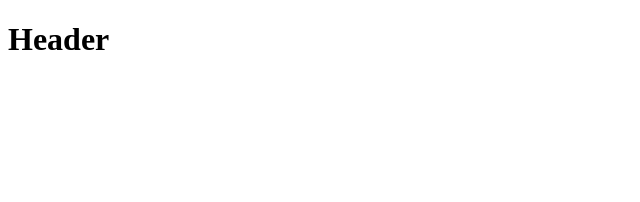
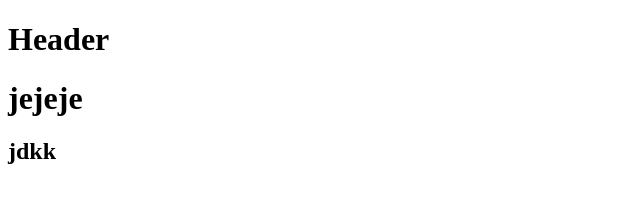
Before and after one commit to anastasiiahryniv/test_new0202, a plain HTML site: page index.html in a window 1280 px wide. Shown: the whole page, without its empty margins (0-640 px from the left). Drawn offline with Linux system fonts and the light colour scheme.

Commit message:
add main

```diff
--- a/index.html
+++ b/index.html
@@ -15,5 +15,13 @@
 <header>
     <h1>Header</h1>
 </header>
+<main>
+    <h1>jejeje</h1>
+
+    <section>
+        <h2>jdkk</h2>
+
+    </section>
+</main>
 
 </html>
```
